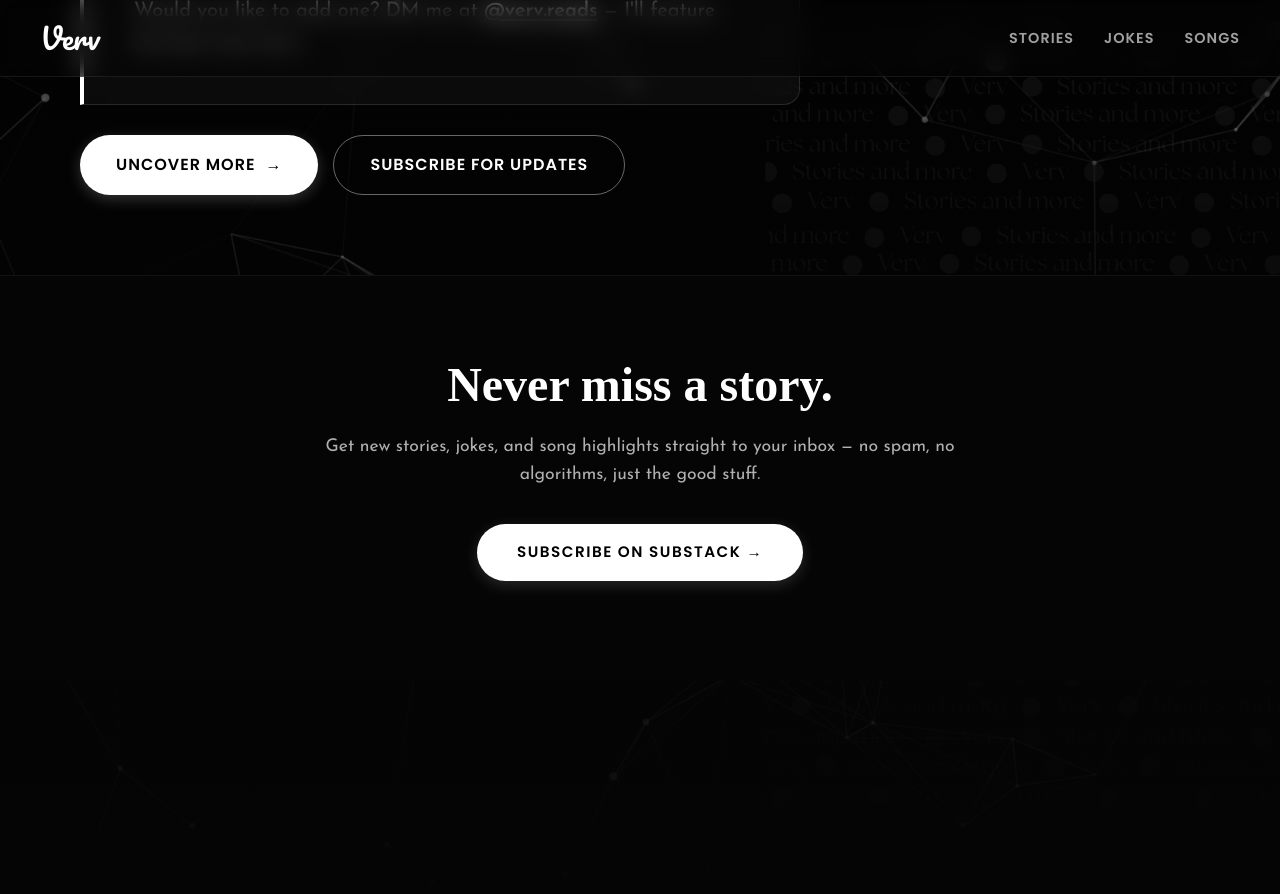
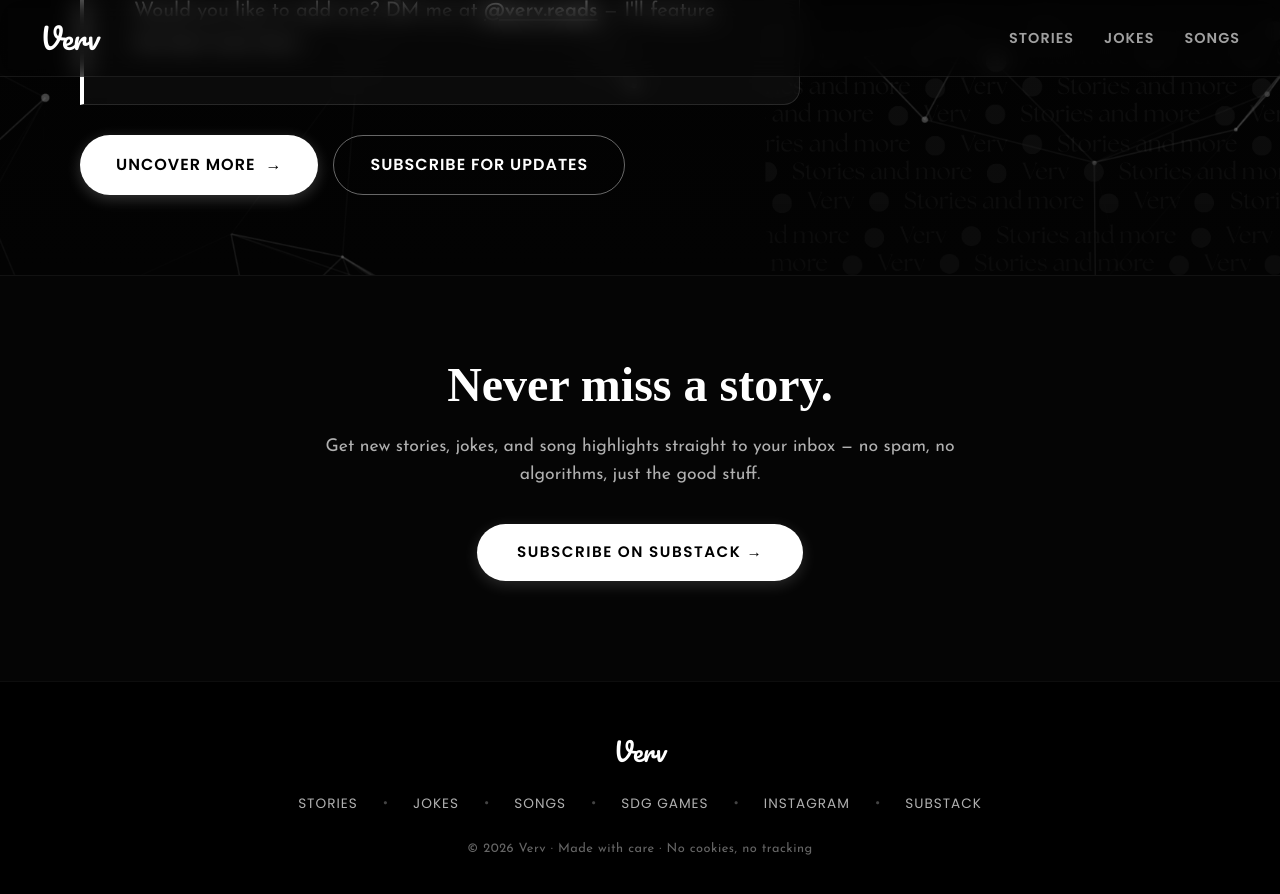
Before and after one commit to Rish-Man/Draft_Story_Site, a Jekyll site: the page built from index.html, in a window 1280 px wide and 900 px high, scrolled down 891 px. Shown: the top 894 px of the window. Built offline with Jekyll 4.4.1, drawn with Linux system fonts in a browser that asks for light colours; before the commit the page ends 1572 px from its top, so only the background shows below that.

Commit message:
Update index.html

```diff
--- a/index.html
+++ b/index.html
@@ -7,6 +7,10 @@
     <meta charset="UTF-8">
     <meta name="viewport" content="width=device-width, initial-scale=1.0">
     <title>Verv | Stories & Jokes</title>
+
+    <!-- FAVICON -->
+    <link rel="icon" type="image/png" href="verv-favicon.png">
+    <link rel="apple-touch-icon" href="verv-favicon.png">
 
     <link rel="preconnect" href="https://fonts.googleapis.com">
     <link rel="preconnect" href="https://fonts.gstatic.com" crossorigin>
@@ -248,6 +243,64 @@
             background-color: #f0f0f0;
         }
 
+        /* ============================================ */
+        /* FOOTER */
+        /* ============================================ */
+        footer {
+            background: #000000;
+            padding: 50px 40px 40px 40px;
+            text-align: center;
+            border-top: 1px solid rgba(255, 255, 255, 0.05);
+        }
+
+        .footer-inner {
+            max-width: 900px;
+            margin: 0 auto;
+        }
+
+        .footer-logo {
+            font-family: 'Pacifico', cursive;
+            font-size: 1.6rem;
+            color: #ffffff;
+            margin-bottom: 20px;
+            display: block;
+            text-decoration: none;
+        }
+
+        .footer-links {
+            display: flex;
+            justify-content: center;
+            align-items: center;
+            gap: 10px 25px;
+            flex-wrap: wrap;
+            margin-bottom: 25px;
+        }
+
+        .footer-links a {
+            color: #b0b0b0;
+            text-decoration: none;
+            font-family: 'Poppins', sans-serif;
+            font-size: 0.85rem;
+            font-weight: 500;
+            text-transform: uppercase;
+            letter-spacing: 1px;
+            transition: color 0.3s ease;
+        }
+
+        .footer-links a:hover { color: #ffffff; }
+
+        .footer-links .divider-dot {
+            color: #444;
+            font-size: 0.8rem;
+        }
+
+        .footer-copyright {
+            font-family: 'Josefin Sans', sans-serif;
+            font-size: 0.8rem;
+            color: #666;
+            letter-spacing: 0.5px;
+        }
+
         @media (max-width: 768px) {
             nav { padding: 15px 20px; }
             .nav-links { display: none; }
@@ -260,6 +313,9 @@
             .newsletter-section { padding: 60px 20px 80px 20px; }
             .cta-row { flex-direction: column; }
             .uncover-btn, .subscribe-hero-btn { width: 100%; justify-content: center; }
+            footer { padding: 40px 20px 30px 20px; }
+            .footer-links { flex-direction: column; gap: 15px; }
+            .footer-links .divider-dot { display: none; }
         }
     </style>
 </head>
@@ -340,6 +396,29 @@
         </div>
     </section>
 
+    <!-- FOOTER -->
+    <footer>
+        <div class="footer-inner">
+            <a href="index.html" class="footer-logo">Verv</a>
+
+            <div class="footer-links">
+                <a href="originals.html">Stories</a>
+                <span class="divider-dot">•</span>
+                <a href="jokes.html">Jokes</a>
+                <span class="divider-dot">•</span>
+                <a href="songs.html">Songs</a>
+                <span class="divider-dot">•</span>
+                <a href="https://rish-man.github.io/SDG-Theme-based-Games/" target="_blank">SDG Games</a>
+                <span class="divider-dot">•</span>
+                <a href="https://instagram.com/verv.reads" target="_blank">Instagram</a>
+                <span class="divider-dot">•</span>
+                <a href="https://vervreads.substack.com" target="_blank">Substack</a>
+            </div>
+
+            <p class="footer-copyright">© 2026 Verv · Made with care · No cookies, no tracking</p>
+        </div>
+    </footer>
+
     <script>
         document.getElementById('uncoverBtn').addEventListener('click', function(e) {
             e.preventDefault();
```
Also changed, not shown: other parts of index.html (+0 -9 lines).
